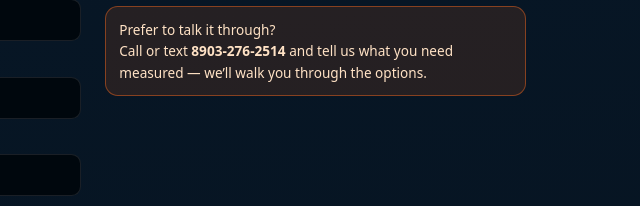
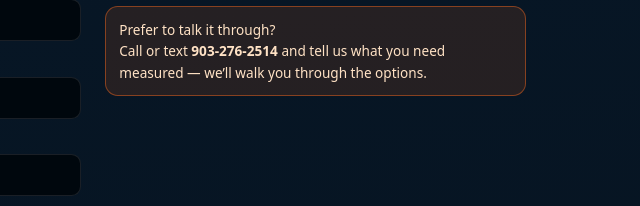
Before and after one commit to lunadroning/luna-droning-services, a plain HTML site: page index.html in a window 1280 px wide. Shown: the part 2596-2802 px from the top of the page, 640-1280 px from the left. Drawn offline with Linux system fonts and the light colour scheme.

```diff
--- a/index.html
+++ b/index.html
@@ -953,7 +953,7 @@
 
           <div class="contact-highlight">
             Prefer to talk it through?<br />
-            Call or text <strong>8903-276-2514</strong> and tell us what you need measured —
+            Call or text <strong>903-276-2514</strong> and tell us what you need measured —
             we’ll walk you through the options.
           </div>
         </div>
```
